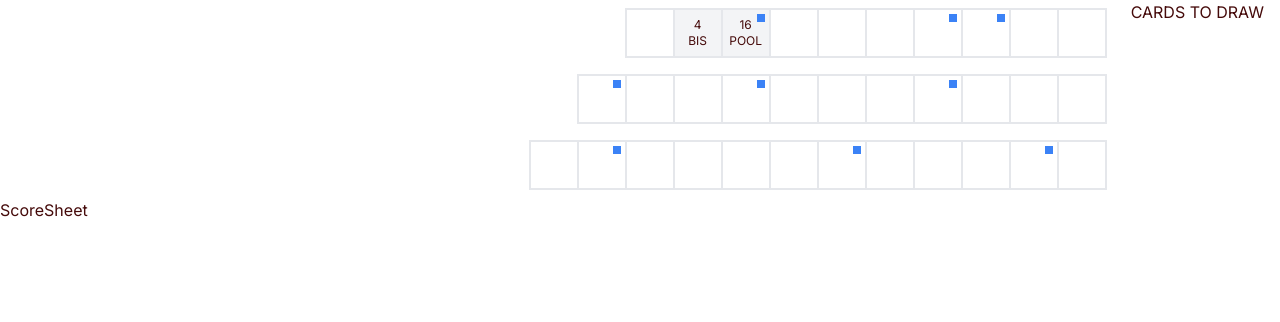
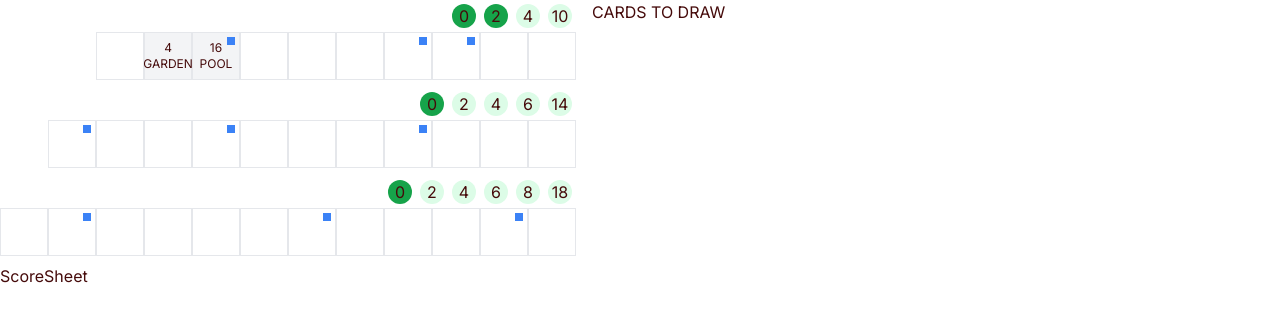
Before and after one commit to al63/welcome-game, a Next.js app: page /game/1 in a window 1280 px wide. Shown: the top 322 px of the page. Built offline with nearby package versions, Linux system fonts and the light colour scheme.

Commit message:
garden tracker

```diff
--- a/app/game/[slug]/UserBoard.tsx
+++ b/app/game/[slug]/UserBoard.tsx
@@ -11,7 +11,7 @@ export function UserBoard({ playerState }: Props) {
   return (
     <div>
       <div className="flex">
-        <div className="flex flex-col grow">
+        <div className="flex flex-col">
           <UserNeighborhood config={ROW_ONE} houses={playerState.housesRowOne} fences={playerState.fencesRowOne} />
           <UserNeighborhood config={ROW_TWO} houses={playerState.housesRowTwo} fences={playerState.fencesRowTwo} />
           <UserNeighborhood
--- a/app/game/[slug]/UserNeighborhood.tsx
+++ b/app/game/[slug]/UserNeighborhood.tsx
@@ -1,5 +1,28 @@
 import { Neighborhood } from "@/app/util/Neighborhoods";
 import { House } from "@/app/util/PlayerTypes";
+import React from "react";
+
+interface ParksProgressProps {
+  scores: number[];
+  count: number;
+}
+
+function ParksProgress({ scores, count }: ParksProgressProps) {
+  return (
+    <div className="flex">
+      {scores.map((score, index) => {
+        return (
+          <div
+            className={`m-1 rounded-full text-center w-6 ${count >= index ? "bg-green-600" : "bg-green-100"}`}
+            key={index}
+          >
+            {score}
+          </div>
+        );
+      })}
+    </div>
+  );
+}
 
 function House({ house }: { house: House }) {
   return (
@@ -32,15 +55,22 @@ interface NeighborhoodProps {
 }
 
 export function UserNeighborhood({ config, houses, fences }: NeighborhoodProps) {
+  const numGardens = React.useMemo(() => {
+    return houses.filter((house) => house?.modifier === "GARDEN").length;
+  }, [houses]);
+
   if (config.houses !== houses.length) {
     return null;
   }
 
   return (
-    <div className="border flex m-2 self-end">
-      {houses.map((house, index) => {
-        return <Cell key={index} house={house} pool={config.pools.includes(index)} />;
-      })}
+    <div className="flex flex-col items-end">
+      <ParksProgress scores={config.parkScores} count={numGardens} />
+      <div className="flex mb-2">
+        {houses.map((house, index) => {
+          return <Cell key={index} house={house} pool={config.pools.includes(index)} />;
+        })}
+      </div>
     </div>
   );
 }
--- a/app/game/[slug]/page.tsx
+++ b/app/game/[slug]/page.tsx
@@ -16,7 +16,7 @@ const dummy = {
 };
 dummy.housesRowOne[1] = {
   value: 4,
-  modifier: "BIS",
+  modifier: "GARDEN",
 };
 dummy.housesRowOne[2] = {
   value: 16,
```
